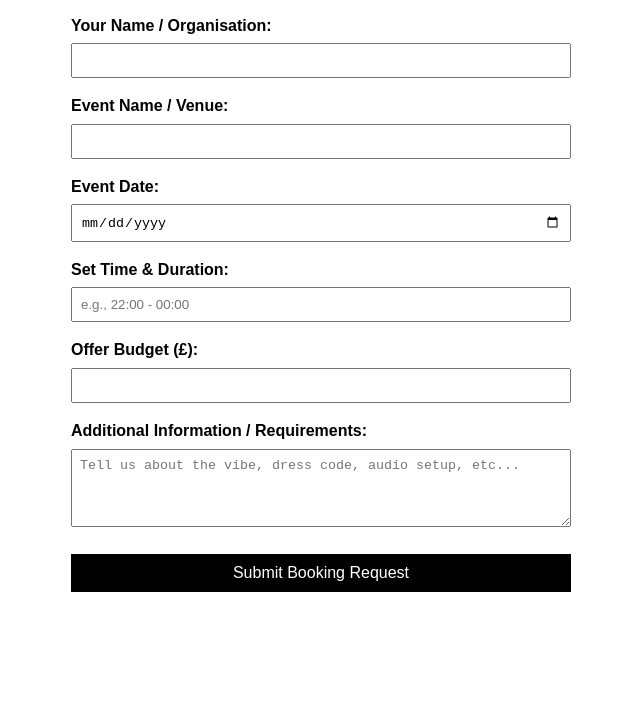
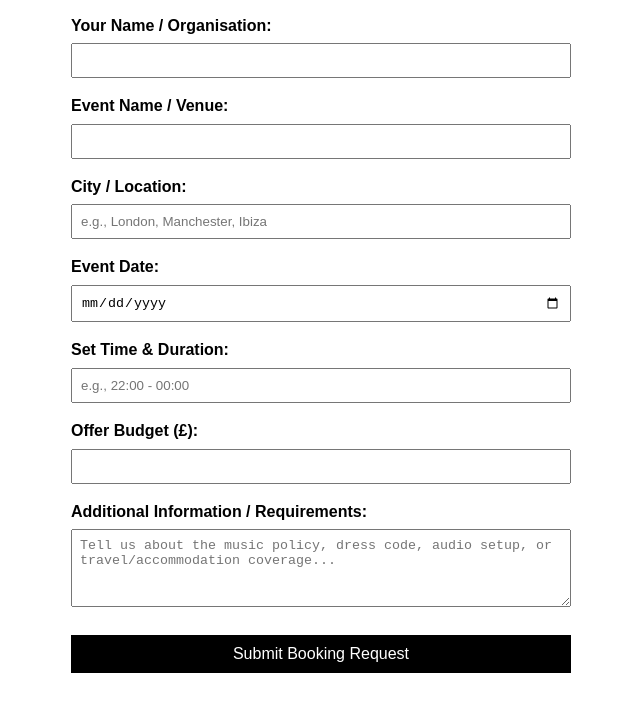
Before and after one commit to carysrwilliams/huns-n-roses-booking-system, a website: page public/index.html in a window 1280 px wide. Shown: the part 183-894 px from the top of the page, without its empty margins (319-959 px from the left). Before the commit the page ends 835 px from the top, so only its background shows below. Drawn offline with Linux system fonts and the light colour scheme.

Commit message:
feat: add eventCity and enrich additionalInfo placeholder based on user feedback

```diff
--- a/public/index.html
+++ b/public/index.html
@@ -27,6 +27,9 @@
             <label for="eventName">Event Name / Venue:</label>
             <input type="text" id="eventName" name="eventName" required>
 
+            <label for="eventCity">City / Location:</label>
+            <input type="text" id="eventCity" name="eventCity" placeholder="e.g., London, Manchester, Ibiza" required>
+
             <label for="eventDate">Event Date:</label>
             <input type="date" id="eventDate" name="eventDate" required>
 
@@ -37,7 +40,7 @@
             <input type="number" id="budget" name="budget" min="0" required>
 
             <label for="additionalInfo">Additional Information / Requirements:</label>
-            <textarea id="additionalInfo" name="additionalInfo" rows="4" placeholder="Tell us about the vibe, dress code, audio setup, etc..."></textarea>
+            <textarea id="additionalInfo" name="additionalInfo" rows="4" placeholder="Tell us about the music policy, dress code, audio setup, or travel/accommodation coverage..."></textarea>
 
             <button type="submit">Submit Booking Request</button>
         </form>
```
